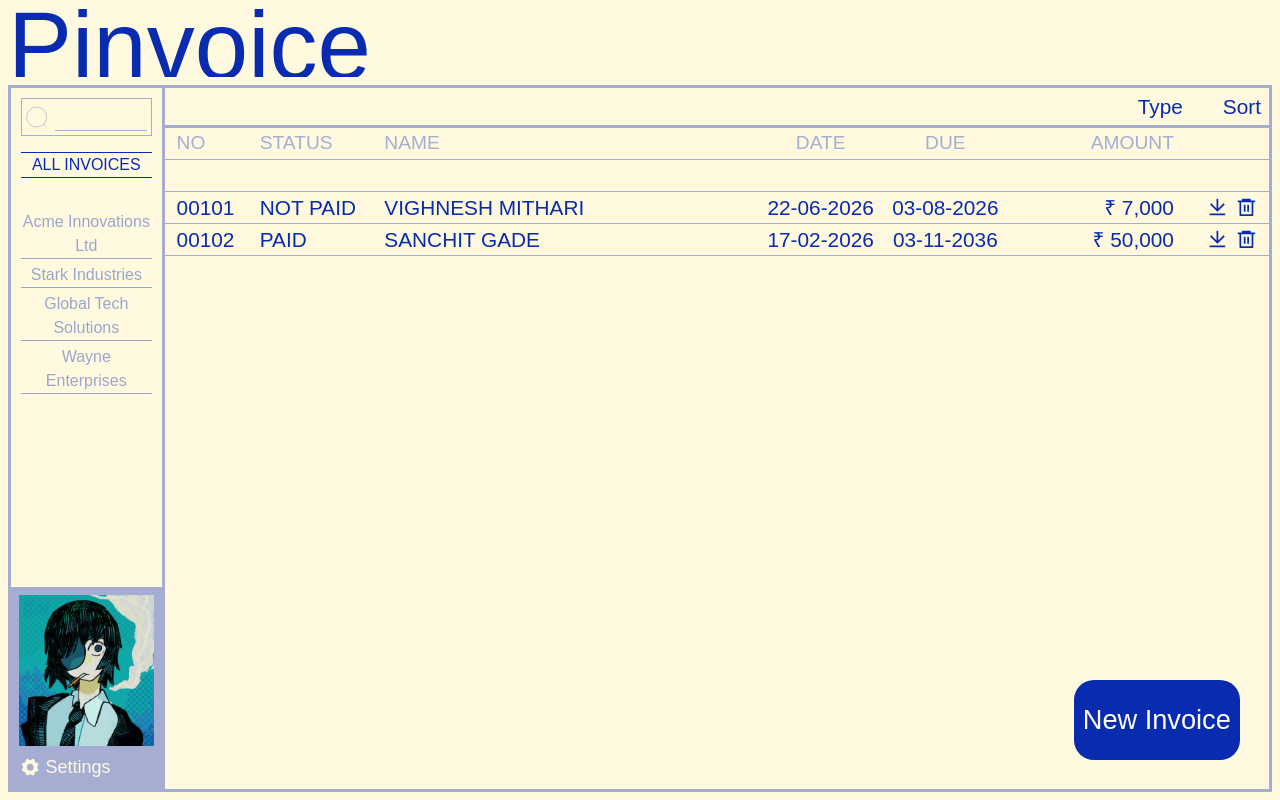
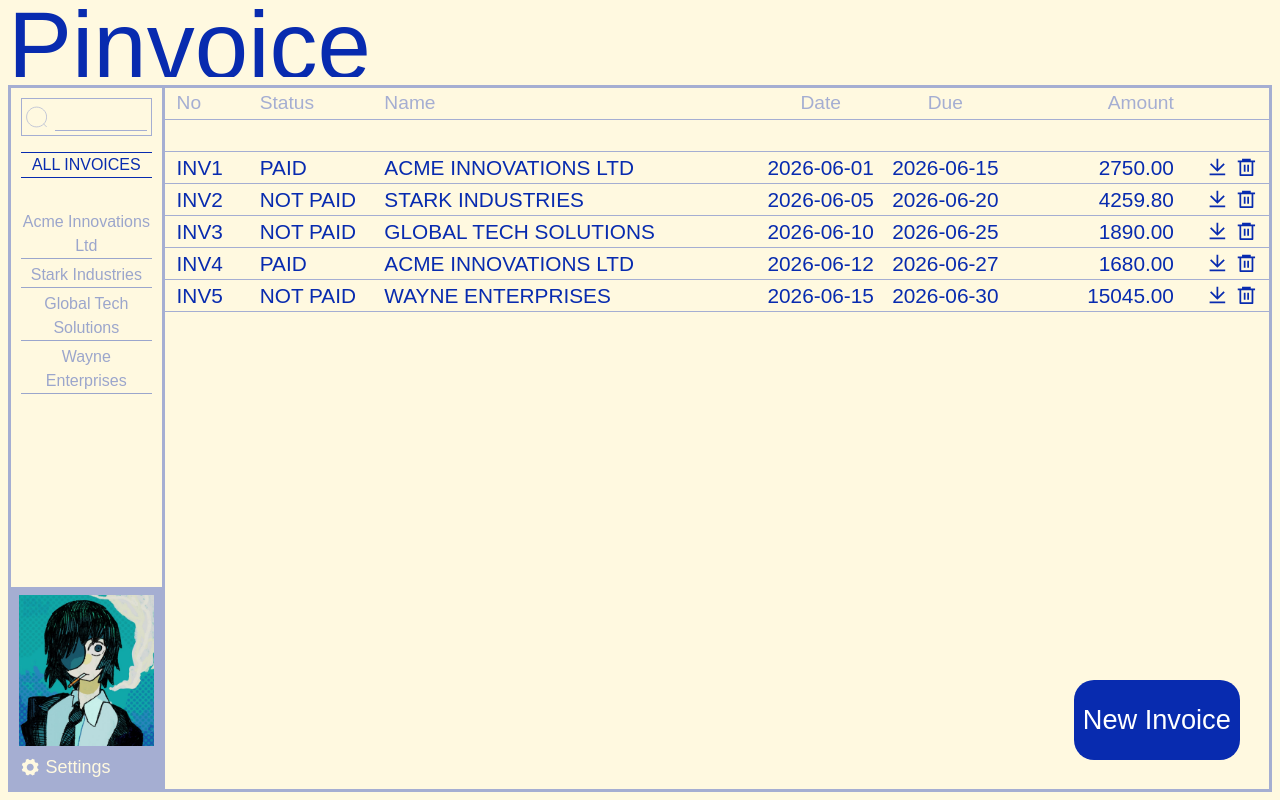
Before and after one commit to ruchik-panwal/invoice-creator, a Next.js app in the folder frontend/: page / in a window 1280 px wide. Built offline with nearby package versions, Linux system fonts and the light colour scheme; a web font is replaced by a local one.

Commit message:
forgot what i did

```diff
--- a/frontend/app/page.tsx
+++ b/frontend/app/page.tsx
@@ -1,19 +1,26 @@
+"use client";
 import SearchTab from "@/components/homePage/search/SearchTab";
 import ProfileTab from "@/components/homePage/ProfileTab";
 import SortFilter from "@/components/homePage/SortFilter";
 import InvoiceList from "@/components/homePage/InvoiceList";
 import CreateInvBtn from "@/components/homePage/CreateInvBtn";
+import { useState } from "react";
 
 export default function Home() {
+  const [selected, setSelected] = useState<string>("All");
+
+  function termClick(term: string) {
+    setSelected(term);
+  }
+
   return (
     <div className="h-full w-full flex">
       <div className="flex flex-col max-w-[12vw] h-full border-r-3 border-accent ">
-        <SearchTab />
+        <SearchTab selected={selected} termClick={termClick} />
         <ProfileTab />
       </div>
       <div className="h-full w-full flex flex-col item-center">
-        <SortFilter />
-        <InvoiceList />
+        <InvoiceList selected={selected}/>
         <CreateInvBtn />
       </div>
     </div>
--- /dev/null
+++ b/frontend/components/homePage/InvoiceHeadings.jsx
@@ -0,0 +1,15 @@
+export default function InvoiceHeadings() {
+
+  const headings = ["No", "Status", "Name"]
+  return (
+    <div className="w-full h-[4vh] text-[1.2rem] text-accent uppercase tracking-[-5%] font-light flex items-center border-b border-accent px-3">
+      <button className="flex-2/10 text-left">No</button>
+      <button className="flex-3/10 text-left">Status</button>
+      <button className="flex-9/10 text-left">Name</button>
+      <button className="flex-3/10 text-center">Date</button>
+      <button className=" flex-3/10 text-center">Due</button>
+      <button className="flex-4/10 text-end">Amount</button>
+      <div className="flex-2/10 text-end"></div>
+    </div>
+  );
+}
--- a/frontend/components/homePage/InvoiceList.jsx
+++ b/frontend/components/homePage/InvoiceList.jsx
@@ -1,32 +1,22 @@
+"use client";
 import { RiDeleteBin6Line, RiDownloadLine } from "react-icons/ri";
+import InvoiceHeadings from "@/components/homePage/InvoiceHeadings";
+import invoices from "@/database/Invoices";
+import clients from "@/database/ClientInfo";
 
-const data = [
-  {
-    id: "00101",
-    status: false,
-    name: "Vighnesh Mithari",
-    date: "22-06-2026",
-    due: "03-08-2026",
-    amount: "₹ 7,000",
-  },
-  {
-    id: "00102",
-    status: true,
-    name: "Sanchit Gade",
-    date: "17-02-2026",
-    due: "03-11-2036",
-    amount: "₹ 50,000",
-  },
-];
-
-export default function InvoiceList() {
+export default function InvoiceList({ selected }) {
   return (
     <div className="h-full w-full flex flex-col items-center">
-      <Headings />
+      <InvoiceHeadings />
       <div className="w-full h-[4vh] border-b border-accent"></div>
-      {data.map((inv, ind) => {
-        return <Invoice key={ind} inv={inv} />;
+      {invoices.map((inv, ind) => {
+        return inv.customerId == selected && <Invoice key={ind} inv={inv} />;
       })}
+
+      {selected == "All" &&
+        invoices.map((inv, ind) => {
+          return <Invoice key={ind} inv={inv} />;
+        })}
     </div>
   );
 }
@@ -36,10 +26,20 @@ function Invoice({ inv }) {
     <div className="w-full h-[4vh] select-none text-[1.3rem] text-foreground uppercase tracking-[-5%] font-light flex items-center border-b border-accent px-3">
       <h1 className="flex-2/10">{inv.id}</h1>
       <h1 className="flex-3/10">{inv.status ? "Paid" : "Not Paid"}</h1>
-      <h1 className="flex-9/10">{inv.name}</h1>
-      <h1 className="flex-3/10 text-center">{inv.date}</h1>
-      <h1 className=" flex-3/10 text-center">{inv.due}</h1>
-      <h1 className="flex-4/10 text-end tracking-[1%]">{inv.amount}</h1>
+      {clients.map((client, ind) => {
+        return (
+          inv.customerId == client.id && (
+            <h1 key={ind} className="flex-9/10">
+              {client.name}
+            </h1>
+          )
+        );
+      })}
+      <h1 className="flex-3/10 text-center">{inv.dateCreated}</h1>
+      <h1 className=" flex-3/10 text-center">{inv.dateDue}</h1>
+      <h1 className="flex-4/10 text-end tracking-[1%]">
+        {inv.totalAmount.toFixed(2)}
+      </h1>
       <div className="flex-2/10 flex items-center justify-end gap-2 h-full w-full text-end">
         <button className="flex justify-center items-center h-full">
           <RiDownloadLine />
@@ -51,17 +51,3 @@ function Invoice({ inv }) {
     </div>
   );
 }
-
-function Headings() {
-  return (
-    <div className="w-full h-[4vh] text-[1.2rem] text-accent uppercase tracking-[-5%] font-light flex items-center border-b border-accent px-3">
-      <h1 className="flex-2/10">No</h1>
-      <h1 className="flex-3/10">Status</h1>
-      <h1 className="flex-9/10">Name</h1>
-      <h1 className="flex-3/10 text-center">Date</h1>
-      <h1 className=" flex-3/10 text-center">Due</h1>
-      <h1 className="flex-4/10 text-end">Amount</h1>
-      <div className="flex-2/10 text-end"></div>
-    </div>
-  );
-}
--- a/frontend/components/homePage/SortFilter.jsx
+++ /dev/null
@@ -1,8 +0,0 @@
-export default function SortFilter() {
-  return (
-    <div className="flex text-foreground text-[1.3rem] gap-10 justify-end items-center h-[5vh] border-b-3 border-accent w-full p-2">
-      <button>Type</button>
-      <button>Sort</button>
-    </div>
-  );
-}
--- a/frontend/components/homePage/search/SearchBar.jsx
+++ b/frontend/components/homePage/search/SearchBar.jsx
@@ -1,8 +1,8 @@
 "use client";
-import { useRef } from "react";
+import { useRef, useState } from "react";
 import SearchIcon from "@/components/Icons/SearchIcon";
 
-export default function SearchBar() {
+export default function SearchBar({ setValue }) {
   const inputRef = useRef(null);
 
   function searchClick() {
@@ -18,6 +18,7 @@ export default function SearchBar() {
       <SearchIcon className="text-accent w-7 h-7 select-text" strokeWidth={3} />
       <input
         ref={inputRef}
+        onChange={(event) => setValue(event.target.value)}
         name="myInput"
         className=" w-full font-funnel-sans text-foreground  text-[1.125rem] tracking-[-4%] appearance-none bg-transparent outline-none focus:ring-0 p-0 m-0 rounded-none border-b border-accent"
       />
--- a/frontend/components/homePage/search/SearchTab.jsx
+++ b/frontend/components/homePage/search/SearchTab.jsx
@@ -1,11 +1,14 @@
+import { useState } from "react";
 import SearchBar from "./SearchBar";
 import SearchTerms from "./searchTerms";
 
-export default function SearchTab() {
+export default function SearchTab({ selected, termClick }) {
+    const [value, setValue] = useState("");
+
   return (
     <div className="w-full h-full flex flex-col gap-4 p-2.5">
-      <SearchBar />
-      <SearchTerms />
+      <SearchBar setValue={setValue} />
+      <SearchTerms value={value} selected={selected} termClick={termClick} />
     </div>
   );
 }
--- a/frontend/components/homePage/search/searchTerms.jsx
+++ b/frontend/components/homePage/search/searchTerms.jsx
@@ -1,31 +1,37 @@
-'use client';
-import { useState } from "react";
-import { clients } from "../../../database/ClientInfo";
+import clients from "../../../database/ClientInfo";
 
-export default function SearchTerms() {
-  const [selected, setSelected] = useState("All");
-
-  function termClick( term ){
-    setSelected(term);
-  }
-
+export default function SearchTerms({ value, selected, termClick }) {
   return (
     <div className="w-full h-full flex flex-col gap-8 font-light items-center overflow-scroll">
-      <button onClick={() => termClick("All")} className= {`text-foreground border-y border-foreground w-full tracking-[-5%] ${ "All" == selected ? "opacity-100" : "opacity-40"}`}>
+      <button
+        onClick={() => termClick("All")}
+        className={`text-foreground border-y border-foreground w-full tracking-[-5%] ${"All" == selected ? "opacity-100" : "opacity-40"}`}
+      >
         ALL INVOICES
       </button>
       <div className="flex flex-col gap-1 w-full h-full">
         {clients.map((client, ind) => {
-          return <ClientBtns key={ind} name={client.name} id={client.id}  highlight={client.id == selected} termClick={() => termClick(client.id)}/>;
+          return (client.name.includes(value)) && (
+            <ClientBtns
+              key={ind}
+              name={client.name}
+              id={client.id}
+              highlight={client.id == selected}
+              termClick={() => termClick(client.id)}
+            />
+          );
         })}
       </div>
     </div>
   );
 }
 
-function ClientBtns({ name, highlight, termClick}) {
+function ClientBtns({ name, highlight, termClick }) {
   return (
-    <button onClick={termClick} className={`text-foreground border-b border-foreground w-full tracking-[-5%] ${ highlight ? "opacity-100" : "opacity-40"}`}>
+    <button
+      onClick={termClick}
+      className={`text-foreground border-b border-foreground w-full tracking-[-5%] ${highlight ? "opacity-100" : "opacity-40"}`}
+    >
       {name}
     </button>
   );
--- a/frontend/database/ClientInfo.jsx
+++ b/frontend/database/ClientInfo.js
@@ -1,4 +1,4 @@
-export const clients = [
+const clients = [
   {
     id: "CUST-901",
     name: "Acme Innovations Ltd",
@@ -32,3 +32,5 @@ export const clients = [
     pincode: "400021",
   },
 ];
+
+export default clients;
--- a/frontend/database/Invoices.jsx
+++ b/frontend/database/Invoices.js
@@ -1,4 +1,4 @@
-export const invoices = [
+const invoices = [
   {
     id: "INV1",
     status: true,
@@ -7,7 +7,12 @@ export const invoices = [
     customerId: "CUST-901",
     GSTpercent: 10,
     discountPercent: 0,
-    paidAmount: 2500,
+    subTotal: 2500.00,
+    discountAmount: 0,
+    taxAmount: 250,
+    totalAmount: 2750.00,
+    paidAmount: 2500.00,
+    balanceDue: 250.00,
     items: [
       {
         description: "Frontend Development",
@@ -25,7 +30,12 @@ export const invoices = [
     customerId: "CUST-902",
     GSTpercent: 18,
     discountPercent: 5,
+    subTotal: 3800,
+    discountAmount: 190,
+    taxAmount: 649.80,
+    totalAmount: 4259.80,
     paidAmount: 1000,
+    balanceDue: 3259.80,
     items: [
       {
         description: "UI/UX Design Wireframes",
@@ -49,7 +59,12 @@ export const invoices = [
     customerId: "CUST-903",
     GSTpercent: 5,
     discountPercent: 10,
+    subTotal: 2000,
+    discountAmount: 200,
+    taxAmount: 90,
+    totalAmount: 1890,
     paidAmount: 0,
+    balanceDue: 1890,
     items: [
       {
         description: "SEO Consulting",
@@ -67,7 +82,12 @@ export const invoices = [
     customerId: "CUST-901",
     GSTpercent: 12,
     discountPercent: 0,
+    subTotal: 1500,
+    discountAmount: 0,
+    taxAmount: 180,
+    totalAmount: 1680,
     paidAmount: 1500,
+    balanceDue: 180,
     items: [
       {
         description: "Server Maintenance",
@@ -85,7 +105,12 @@ export const invoices = [
     customerId: "CUST-904",
     GSTpercent: 18,
     discountPercent: 15,
+    subTotal: 15000,
+    discountAmount: 2250,
+    taxAmount: 2295,
+    totalAmount: 15045,
     paidAmount: 5000,
+    balanceDue: 10045,
     items: [
       {
         description: "Mobile App Development",
@@ -102,3 +127,5 @@ export const invoices = [
     ],
   },
 ];
+
+export default invoices;
--- a/frontend/database/PersonalInfo.jsx
+++ b/frontend/database/PersonalInfo.js
@@ -1,4 +1,4 @@
-export const owner = {
+const owner = {
   id: "Owner1",
   name: "Ruchik",
   phone: "+91 77109 93301",
@@ -6,3 +6,5 @@ export const owner = {
   address: "308 Negra Arroyo Lane, Albuquerque, New Mexico 87104",
   pincode: "50",
 };
+
+export default owner;
```
